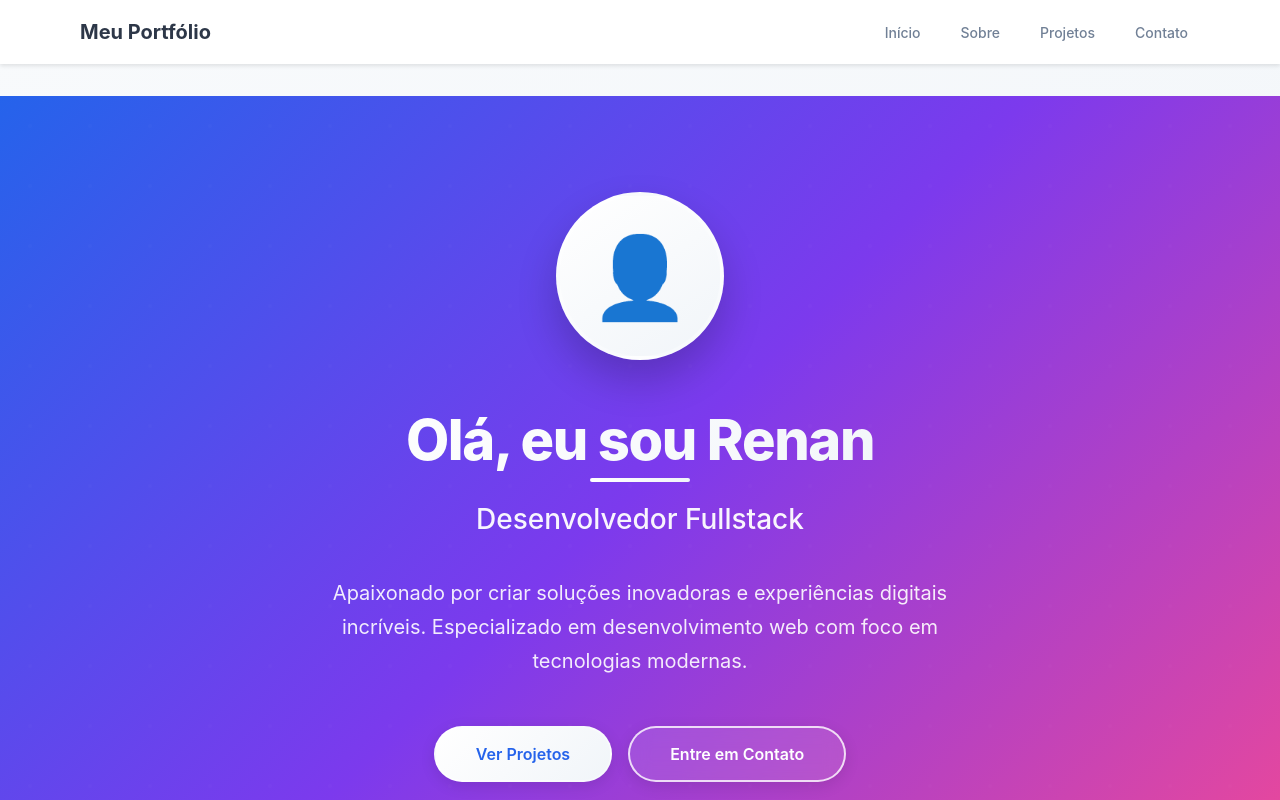
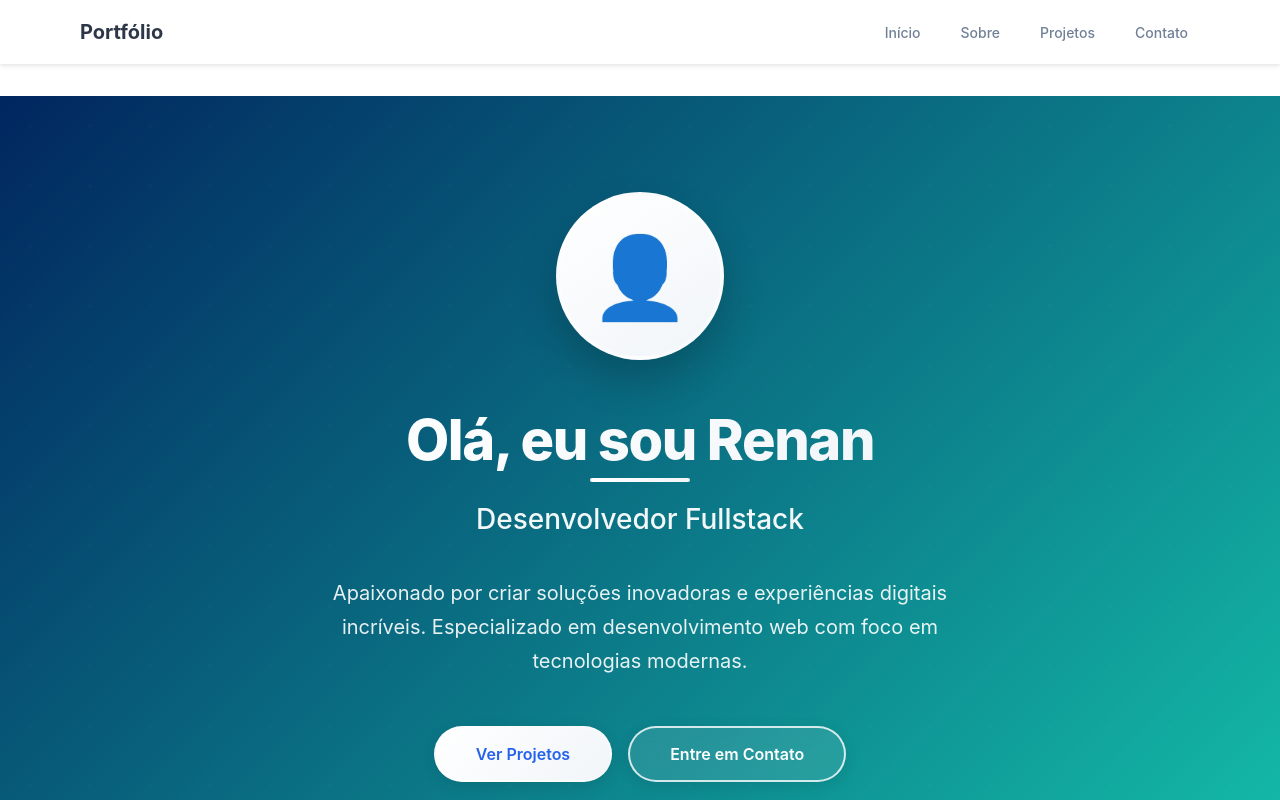
Before and after one commit to Nato0202/portifolio, a React (Vite) app in the folder frontend/: page / in a window 1280 px wide. Shown: the top 800 px of the page. Built offline with nearby package versions, Linux system fonts and the light colour scheme.

Commit message:
alteração de cores

```diff
--- a/frontend/src/components/Footer.jsx
+++ b/frontend/src/components/Footer.jsx
@@ -10,9 +10,6 @@ const Footer = () => {
     >
       <div className="footer-container">
         <div className="footer-content">
-          <p className="footer-text">
-            © 2025 Meu Portfólio.
-          </p>
           <div className="footer-links">
             <a
               href="https://github.com/Nato0202"
@@ -31,6 +28,9 @@ const Footer = () => {
               LinkedIn
             </a>
           </div>
+          <p className="footer-text">
+            © 2025 Meu Portfólio.
+          </p>
         </div>
       </div>
     </motion.footer>
--- a/frontend/src/components/Navbar.jsx
+++ b/frontend/src/components/Navbar.jsx
@@ -13,7 +13,7 @@ const Navbar = () => {
         <div className="navbar-content">
           <div className="navbar-logo">
             <Link to="/" className="navbar-title">
-              Meu Portfólio
+              Portfólio
             </Link>
           </div>
           <div className="navbar-links">
--- a/frontend/src/pages/Home.css
+++ b/frontend/src/pages/Home.css
@@ -1,11 +1,11 @@
 .home {
   padding-top: 6rem;
-  background: linear-gradient(135deg, #f8fafc 0%, #f1f5f9 100%);
+
   min-height: 100vh;
 }
 
 .hero-section {
-  background: linear-gradient(135deg, #2563eb 0%, #7c3aed 50%, #ec4899 100%);
+  background: linear-gradient(135deg, #01265f 0%, #14bda9 100%);
   color: white;
   padding: 6rem 0;
   text-align: center;
```
